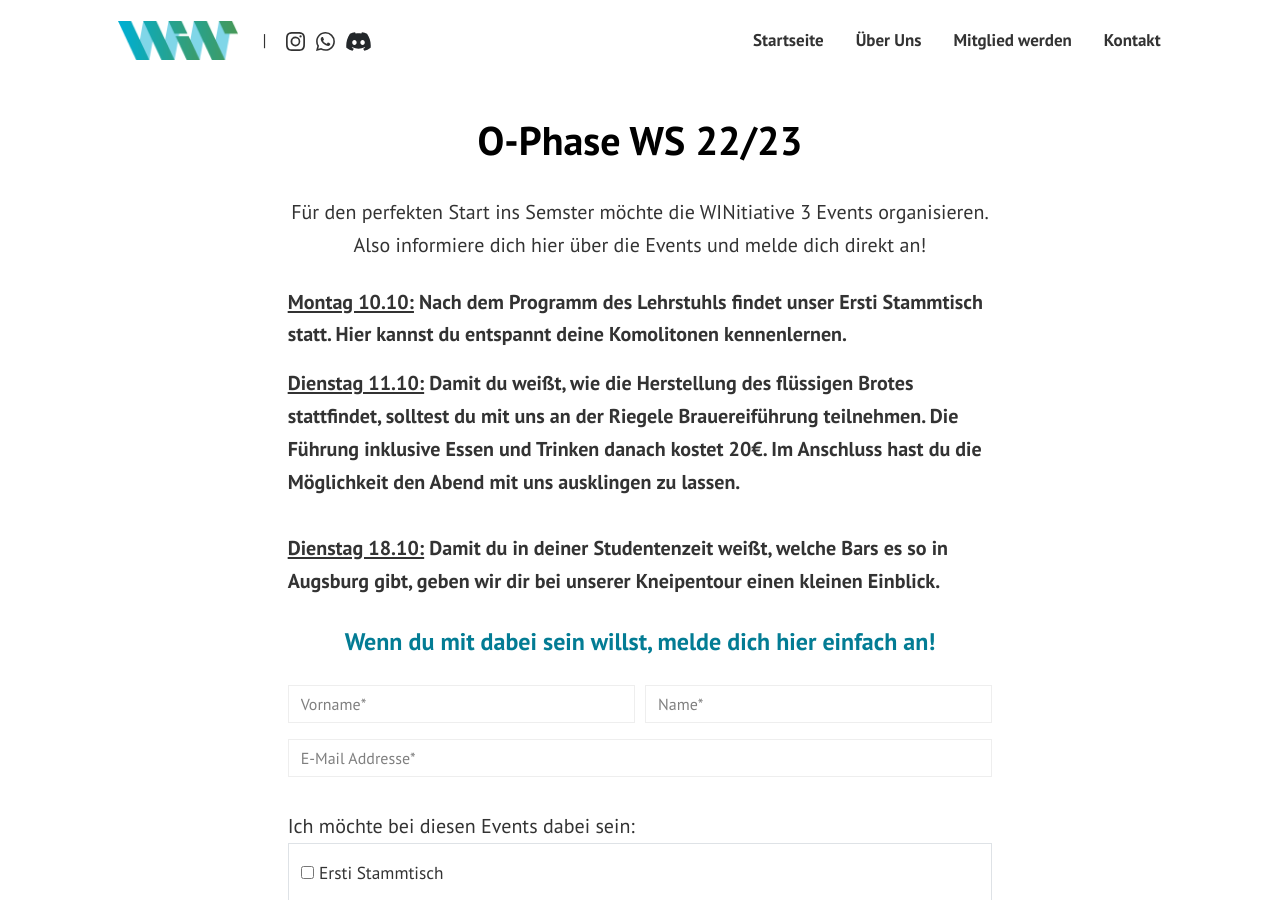
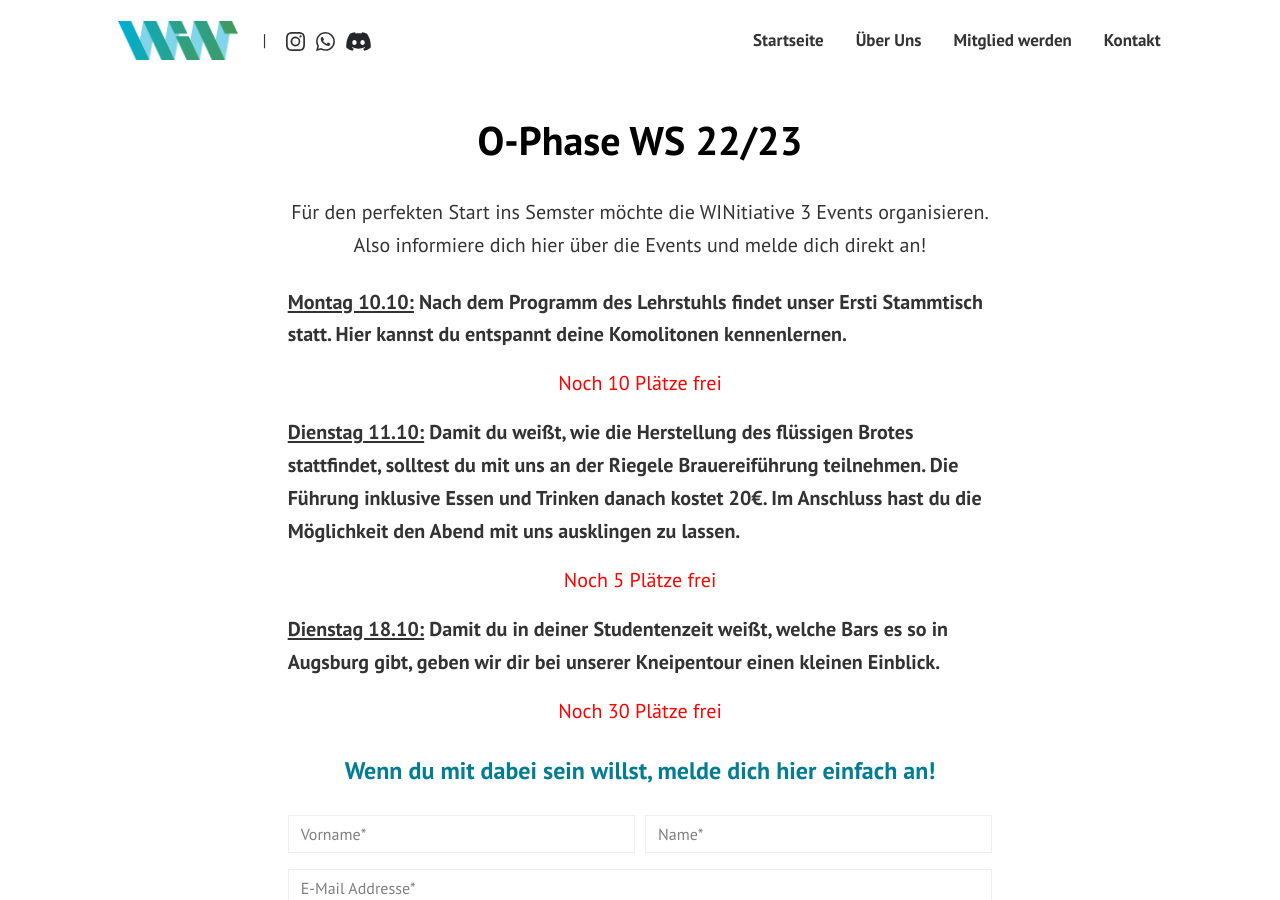
Before and after one commit to WINitiative-Augsburg-eV/webseite, a Jekyll site: the page built from pages/o-phase-anmeldung.html, in a window 1280 px wide and 900 px high. Built offline with Jekyll 4.4.1, drawn with Linux system fonts in a browser that asks for light colours.

```diff
--- a/pages/o-phase-anmeldung.html
+++ b/pages/o-phase-anmeldung.html
@@ -9,9 +9,11 @@
 
   <div class="liste3">
   <p style="font-weight: bold; font size: 16pt"><u>Montag 10.10:</u> Nach dem Programm des Lehrstuhls findet unser Ersti Stammtisch statt. Hier kannst du entspannt deine Komolitonen kennenlernen.</p>
-  <p style="font-weight: bold; font size: 16pt"><u>Dienstag 11.10:</u> Damit du weißt, wie die Herstellung des flüssigen Brotes stattfindet, solltest du mit uns an der Riegele Brauereiführung teilnehmen. Die Führung inklusive Essen und Trinken danach kostet 20€. Im Anschluss hast du die Möglichkeit den Abend mit uns ausklingen zu lassen.
-  <br><br>
-  <u>Dienstag 18.10:</u> Damit du in deiner Studentenzeit weißt, welche Bars es so in Augsburg gibt, geben wir dir bei unserer Kneipentour einen kleinen Einblick.</p>
+  <center><p style="color: red">Noch 10 Plätze frei</p></center>
+  <p style="font-weight: bold; font size: 16pt"><u>Dienstag 11.10:</u> Damit du weißt, wie die Herstellung des flüssigen Brotes stattfindet, solltest du mit uns an der Riegele Brauereiführung teilnehmen. Die Führung inklusive Essen und Trinken danach kostet 20€. Im Anschluss hast du die Möglichkeit den Abend mit uns ausklingen zu lassen.</p>
+  <center><p style="color: red">Noch 5 Plätze frei</p></center>
+  <p style="font-weight: bold; font size: 16pt"><u>Dienstag 18.10:</u> Damit du in deiner Studentenzeit weißt, welche Bars es so in Augsburg gibt, geben wir dir bei unserer Kneipentour einen kleinen Einblick.</p>
+  <center><p style="color: red">Noch 30 Plätze frei</p></center>
 </div>
 
 <center><p style="font-weight: bold; color: #037c94; font-size: 18pt" class="lead mb-4">Wenn du mit dabei sein willst, melde dich hier einfach an!</p></center>
```
Also changed, not shown: 1 other file.
